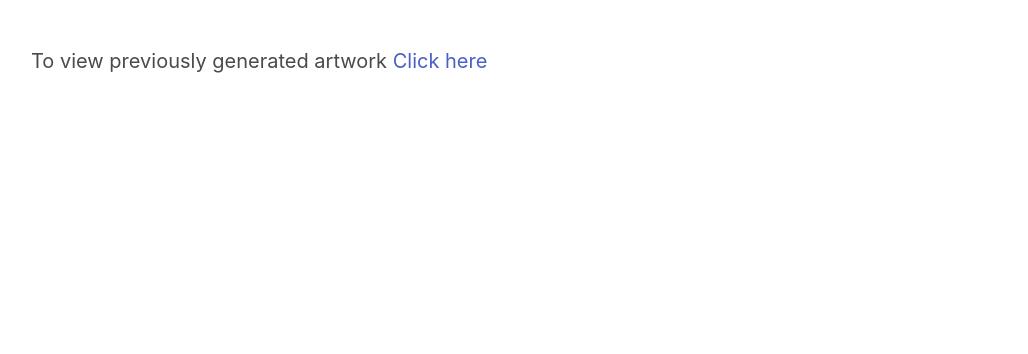
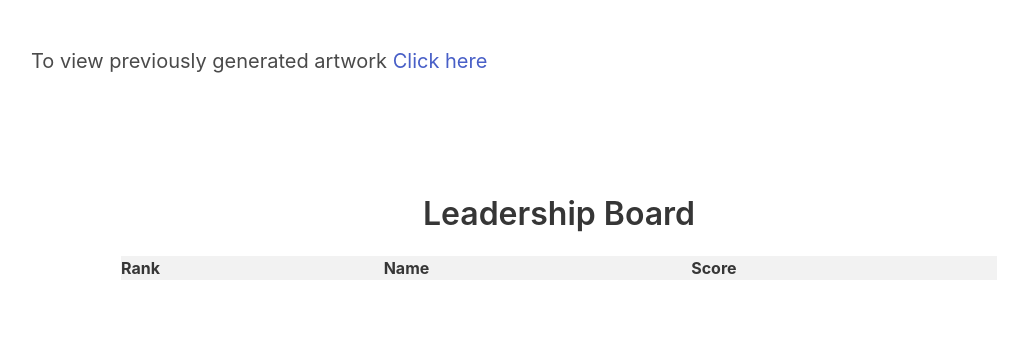
Before and after one commit to eileenpaula/PokeAPI_Artwork, a Flask app: page / in a window 1280 px wide. Shown: the part 632-986 px from the top of the page, without its empty margins (81-1109 px from the left). Run offline with Flask 3, Linux system fonts and the light colour scheme; lists and menus that the app fills with data are empty; some libraries are stand-ins or nearby versions.

Commit message:
Added leadership board

```diff
--- a/app.py
+++ b/app.py
@@ -92,7 +92,26 @@ def index():
                     data = {"pokemon":poke_search, "url":image_url3}
                     connection.execute(emp.insert(), data)
 
-    return render_template('index.html', message = m, user_input_class = user_input_class, img_class = img_class, reset_class = reset_class, img_url1 = img_url1, img_url2 = img_url2, img_url3 = img_url3)
+    with engine.connect() as connection:
+        query = db.select(emp)
+        query_result = connection.execute(query)
+        rows = query_result.fetchall()
+
+    pokemon_dict = {}
+    for row in rows:
+        val = row['pokemon']
+        try:
+            pokemon_dict[val] += 1
+        except:
+            pokemon_dict[val] = 1
+
+    sorted_dict = sorted(pokemon_dict.items(), key=lambda x: x[1], reverse=True)
+    top_five = sorted_dict[:5]
+    print(top_five)
+
+    return render_template('index.html', message = m, user_input_class = user_input_class,
+    img_class = img_class, reset_class = reset_class, img_url1 = img_url1, img_url2 = img_url2,
+    img_url3 = img_url3, top_five = top_five)
     #class names not working
 
 @app.route('/testing', methods=['GET', 'POST'])
@@ -112,14 +131,6 @@ def testing():
 
 @app.route('/prevAW')
 def prevAW():
-    '''
-    query = db.select([emp]).order_by(db.desc(emp.columns.pokemon))
-
-    with engine.connect() as connection:
-        query = db.select(emp)
-        query_result = connection.execute(query)
-        rows = query_result.fetchall()'''
-
     query = db.select([emp]).order_by(db.asc(emp.columns.pokemon))
 
     with engine.connect() as connection:
@@ -136,5 +147,6 @@ def prevAW():
 
     return render_template('prevAW.html', pokemon_data=pokemon_data)
 
+
 if __name__ == '__main__':
     app.run(debug=True, host="0.0.0.0")
--- a/static/style.css
+++ b/static/style.css
@@ -124,3 +124,30 @@ h2, h3, a {
 .images {
   padding-top: 5%;
 }
+
+.leadership-board {
+  margin: 10px;
+  padding: 5% 15%;
+}
+
+table {
+  border-collapse: collapse;
+  width: 100%;
+}
+
+th, td {
+  text-align: left;
+  padding: 8px;
+}
+
+thead {
+  background-color: #f2f2f2;
+}
+
+tbody tr:nth-child(even) {
+  background-color: #f9f9f9;
+}
+
+.lb {
+  text-align: center;
+}
--- a/templates/index.html
+++ b/templates/index.html
@@ -49,6 +49,28 @@
         <p class="subtitle">To view previously generated artwork <a href="/prevAW">Click here</a></p>
       </section>
     </div>
+    <div class="leadership-board">
+        <h3 class="title lb">Leadership Board</h2>
+        <table>
+          <thead>
+            <tr>
+              <th>Rank</th>
+              <th>Name</th>
+              <th>Score</th>
+            </tr>
+          </thead>
+          <tbody>
+            {% for index in range(top_five|length) %}
+              {% set pokemon = top_five[index] %}
+              <tr>
+                <td>{{ index + 1 }}</td>
+                <td>{{ pokemon[0] }}</td>
+                <td>{{ pokemon[1] }}</td>
+              </tr>
+            {% endfor %}
+          </tbody>
+        </table>
+    </div>
   </div>
   </section>
 
```
Also changed, not shown: data_base_name.sqlite.
